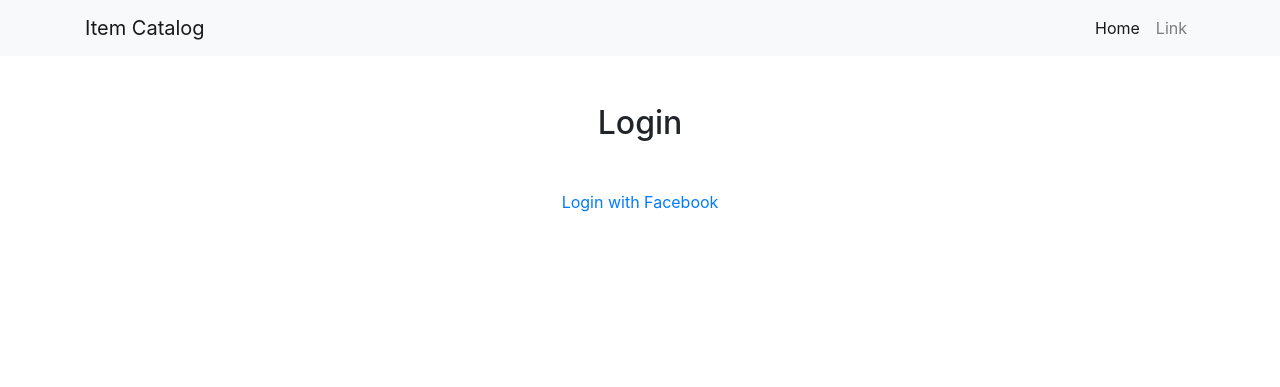
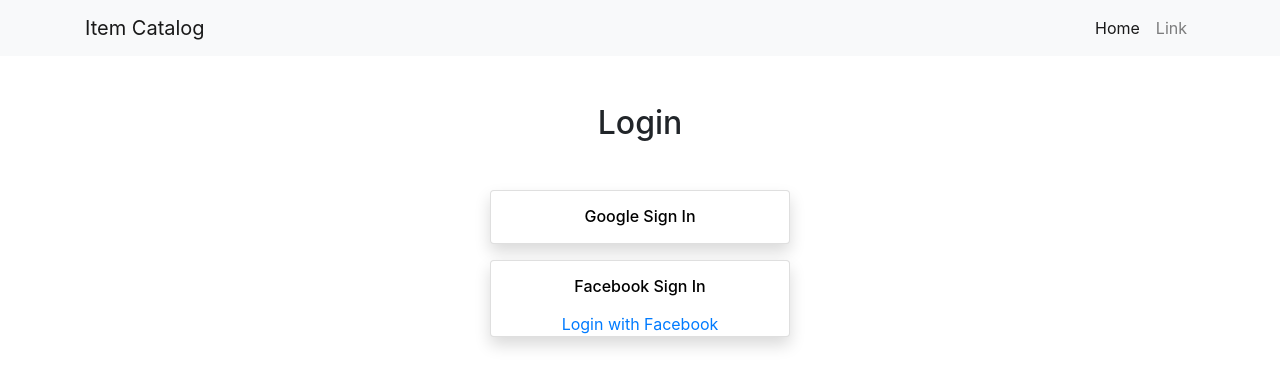
Before and after one commit to pranav1511/udacity-item-catalog, a Flask app: template templates/login.html in a window 1280 px wide. Shown: the top 387 px of the page. Run offline with Flask 2, Linux system fonts and the light colour scheme; the template is opened without the code that fills it, so the values that code supplies are empty; parts of the project's set-up code (start-up, migrations or seed data) failed here and were passed over; some libraries are stand-ins or nearby versions.

Commit message:
Create layout of login page

```diff
--- a/templates/login.html
+++ b/templates/login.html
@@ -65,14 +65,18 @@
             </div>
             <h2 class="my-5">Login</h2>
             <div id="signinButton">
-                <span class="g-signin" data-scope="openid email" data-clientid="{{ GOOGLE_CLIENT_ID }}" data-redirecturi="postmessage" data-accesstype="offline"
-                    data-cookiepolicy="single_host_origin" data-callback="googleSignInCallback" data-approvalprompt="force">
-                </span>
-
-                <fb:login-button scope="public_profile,email" onlogin="sendTokenToServer();">
-                    <a href='javascript:sendTokenToServer()'>Login with Facebook</a>
-                </fb:login-button>
-
+                <div class="d-block shadow mx-auto my-3 catalog-card card">
+                    <h6 class="my-3">Google Sign In</h6>
+                    <span class="g-signin" data-scope="openid email" data-clientid="{{ GOOGLE_CLIENT_ID }}" data-redirecturi="postmessage" data-accesstype="offline"
+                        data-cookiepolicy="single_host_origin" data-callback="googleSignInCallback" data-approvalprompt="force">
+                    </span>
+                </div>
+                <div class="d-block shadow mx-auto my-3 catalog-card card">
+                    <h6 class="my-3">Facebook Sign In</h6>
+                    <fb:login-button style="height: 36px;" scope="public_profile,email" onlogin="sendTokenToServer();">
+                        <a href='javascript:sendTokenToServer()'>Login with Facebook</a>
+                    </fb:login-button>
+                </div>
             </div>
             <div id="result" style="display: none;">
                 <h5>You will be redirected automatically or you can click <a href="{{ url_for('show_catalog') }}">here</a>.</h5>
```
